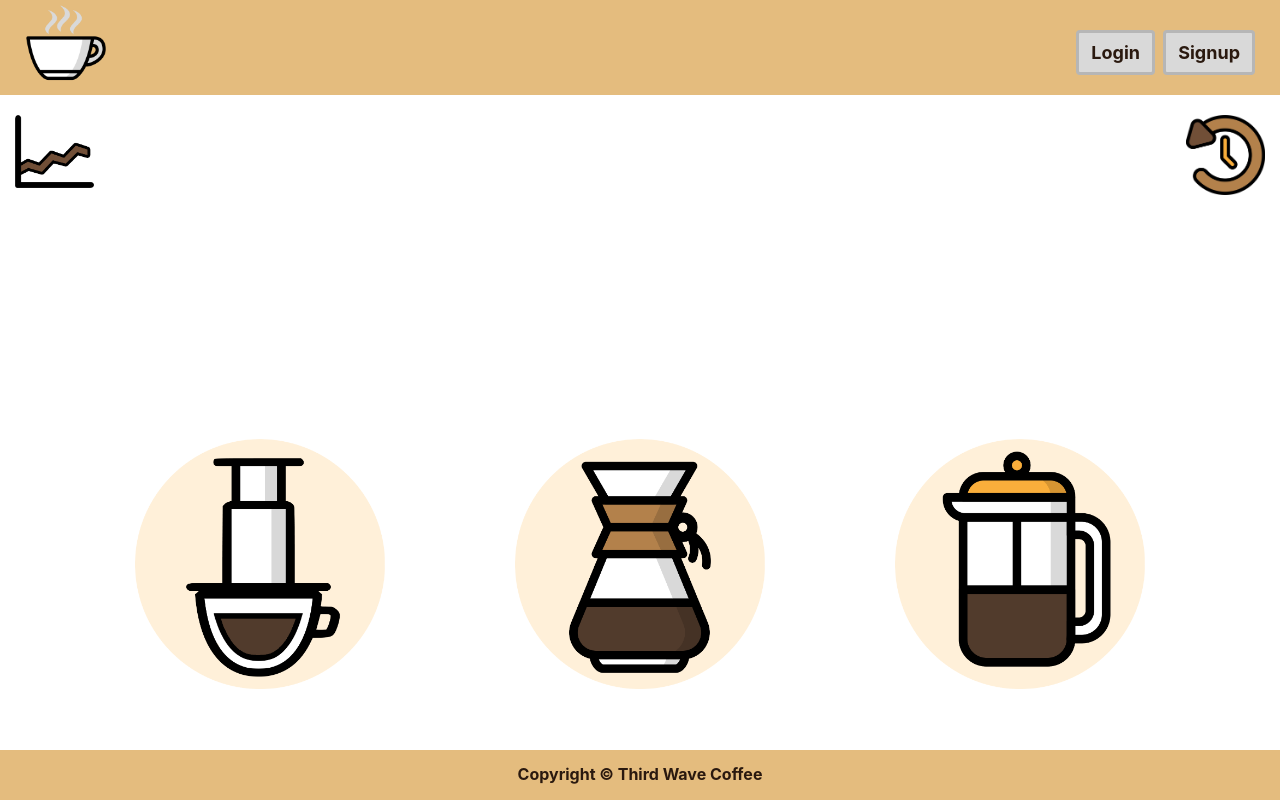
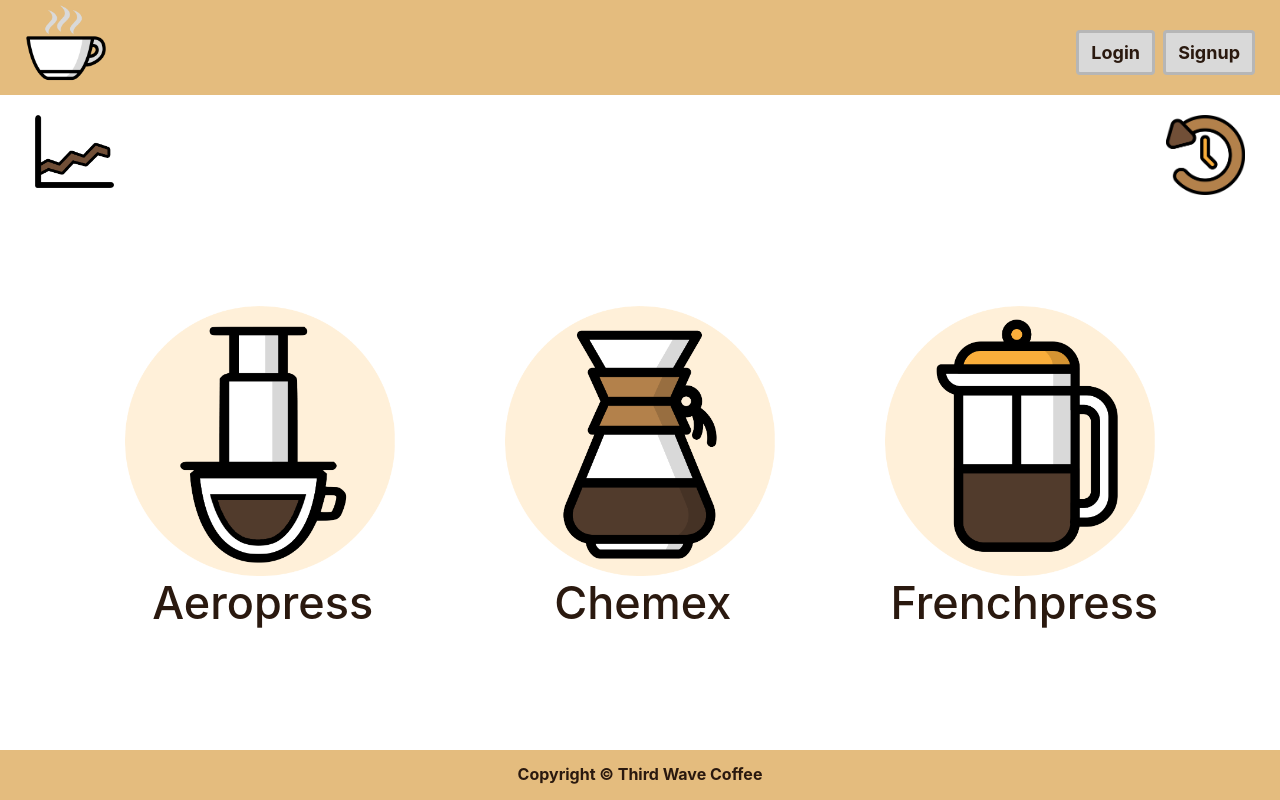
Before and after one commit to Eshi44/Third-Wave-Coffe, a React (Create React App) app in the folder client/: page /dashboard/1 in a window 1280 px wide. Built offline with nearby package versions, Linux system fonts and the light colour scheme.

Commit message:
changed some styling to dashboard

```diff
--- a/client/src/containers/Dashboard/Dashboard.css
+++ b/client/src/containers/Dashboard/Dashboard.css
@@ -3,10 +3,32 @@
 	width: 20%;
 	margin-top: 5%;
 	float: right;
+	margin-right: 5%;
 }
 /* tracker image re-size & float */
 #tracker img {
 	width: 20%;
 	margin-top: 5%;
 	float: left;
+	margin-left: 5%;
 }
+/* method title */
+#coffeeMethodTitle {
+	margin-left: 2%;
+	text-align:center;
+	color: #2a190f;
+}
+/* coffee method margins */
+#coffee-rows {
+	margin-top: 10%;
+	margin-bottom: 10%;
+}
+/* coffee method image size */
+#coffee-rows img {
+	width: 270px;
+	height: 270px;
+}
+#hover:hover {
+	border-bottom: 3px solid #e4bc7e;
+	padding-bottom: 1%;
+}
--- a/client/src/containers/Dashboard/Dashboard.jsx
+++ b/client/src/containers/Dashboard/Dashboard.jsx
@@ -17,13 +17,13 @@ class Dashboard extends Component {
 					<div className="row">
 						<div className="col col-sm-4 col-md-4 col-lg-4" id="tracker">
 							<Link to="/tracker">
-								<img className="img-responsive" src={Tracker} alt="Tracker" />
+								<img className="img-responsive" id="hover" src={Tracker} alt="Tracker" />
 							</Link>
 						</div>
 						<div className="col col-sm-4 col-md-4 col-lg-4"></div>
 						<div className="col col-sm-4 col-md-4 col-lg-4" id="history">
 							<Link to="/history">
-								<img className="img-responsive" src={History} alt="History" />
+								<img className="img-responsive" id="hover" src={History} alt="History" />
 							</Link>{" "}
 						</div>
 					</div>
@@ -31,26 +31,31 @@ class Dashboard extends Component {
 				<div className="container">
 					<div className="row " id="coffee-rows">
 						<div className="col col-sm-4 col-md-4 col-lg-4 d-flex justify-content-center">
-							<Link to="/preferences?aeropress">
+							<Link to="/preferences?aeropress" style={{ textDecorationColor: "#e4bc7e" }}>
 								<img
 									className="img-responsive"
 									src={Aeropress}
 									alt="Aeropress"
 								/>
+								<h2 id="coffeeMethodTitle">Aeropress</h2>
 							</Link>
 						</div>
 						<div className="col col-sm-4 col-md-4 col-lg-4 d-flex justify-content-center">
-							<Link to="/preferences?chemex">
-								<img className="img-responsive" src={Chemex} alt="Chemex" />
+							<Link to="/preferences?chemex" style={{ textDecorationColor: "#e4bc7e" }}>
+								<img className="img-responsive"
+								src={Chemex}
+								alt="Chemex" />
+								<h2 id="coffeeMethodTitle">Chemex</h2>
 							</Link>
 						</div>
 						<div className="col col-sm-4 col-md-4 col-lg-4 d-flex justify-content-center">
-							<Link to="/preferences?frenchpress">
+							<Link to="/preferences?frenchpress" style={{ textDecorationColor: "#e4bc7e" }}>
 								<img
 									className="img-responsive"
 									src={Frenchpress}
 									alt="Frenchpress"
 								/>
+								<h2 id="coffeeMethodTitle">Frenchpress</h2>
 							</Link>
 						</div>
 					</div>
--- a/client/src/containers/Main.css
+++ b/client/src/containers/Main.css
@@ -40,13 +40,3 @@ h5 {
 	padding-top: 15%;
 	padding-bottom: 10%;
 }
-
-#coffee-rows {
-	margin-top: 22%;
-	margin-bottom: 10%;
-}
-
-#coffee-rows img {
-	width: 250px;
-	height: 250px;
-}
--- a/client/src/containers/Preferences.jsx
+++ b/client/src/containers/Preferences.jsx
@@ -7,7 +7,6 @@ class Chemex extends Component {
 		super();
 		var queryString = window.location.search;
 		var method = queryString.split('?')[1];
-
 		// console.log(method);
 		this.state = {
 			name: method,
```
